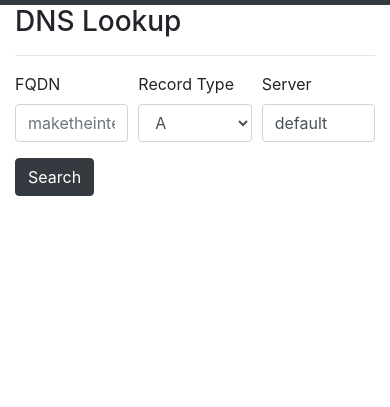
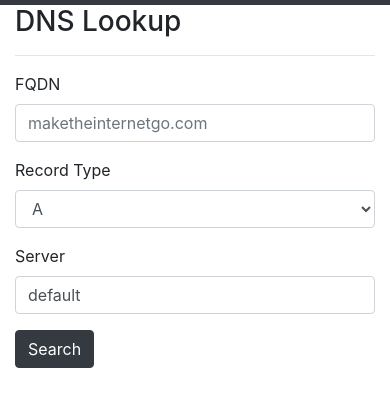
Before and after one commit to dnogu/maketheinternetgo_com, a plain HTML site: page cloudflare/pages/index.html in a window 390 px wide. Shown: the part 51-458 px from the top of the page. Drawn offline with nearby package versions, Linux system fonts and the light colour scheme.

Commit message:
Update index.html

```diff
--- a/cloudflare/pages/index.html
+++ b/cloudflare/pages/index.html
@@ -32,12 +32,12 @@
               </div>
               <div class="success-message" class="notification-div"></div>
                 <div class="form-row">
-                  <div class="form-group col">
+                  <div class="form-group col-sm">
                     <label class="d-flex" for="inputFqdn">FQDN</label>
                     <input type="text" class="form-control" id="inputFqdn" name="inputFqdn" placeholder="maketheinternetgo.com">
                     <span id="error-inputFqdn" class="error-span text-danger"></span>
                   </div>
-                  <div class="form-group col">
+                  <div class="form-group col-sm">
                       <label for="inputRecordType" >Record Type</label>
                       <select class="form-control" id="inputRecordType" name="inputRecordType">
                         <option>A</option>
@@ -55,7 +55,7 @@
                       </select>
                       <span id="error-inputRecordType" class="error-span text-danger"></span>
                   </div>
-                  <div class="form-group col">
+                  <div class="form-group col-sm">
                     <label for="inputDnsServer">Server</label>
                     <input type="text" class="form-control" id="inputDnsServer" name="inputDnsServer" value="default">
                     <span id="error-inputDnsServer" class="error-span text-danger"></span>
```
